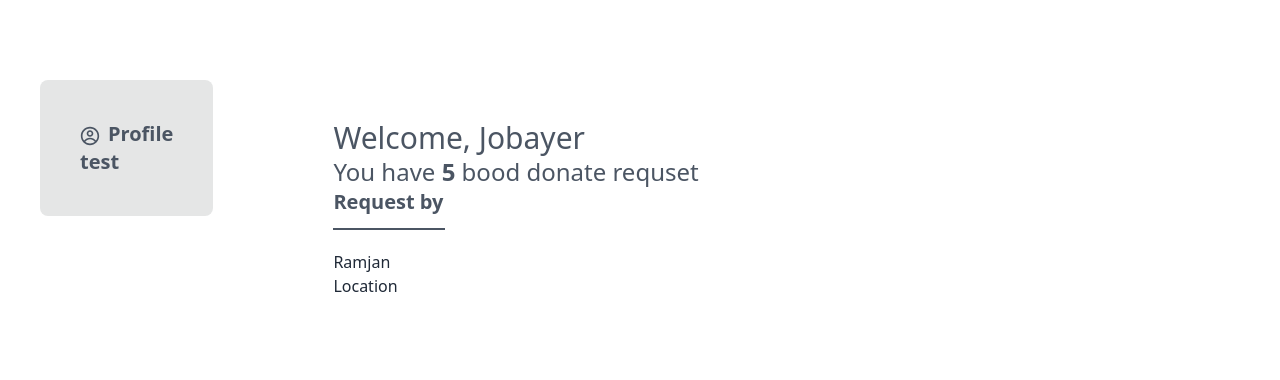
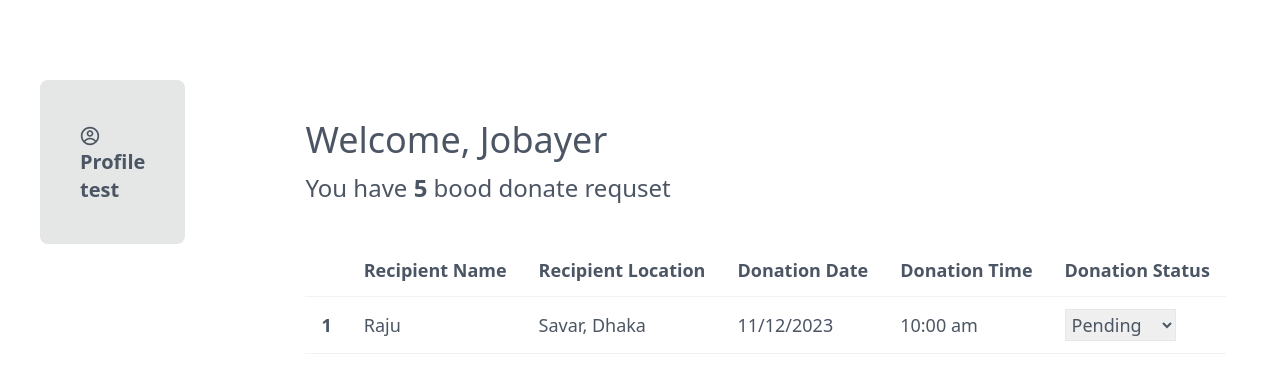
Before and after one commit to Jobayer-Ahmmed/blood-beacon-client, a React (Vite) app: page /dashboard in a window 1280 px wide. Shown: the top 380 px of the page. Built offline with nearby package versions, Linux system fonts and the light colour scheme; no server answers; sample sign-in values are in the browser's storage.

Commit message:
adding login

```diff
--- a/src/Dashboard/Dashboard/Dashboard.jsx
+++ b/src/Dashboard/Dashboard/Dashboard.jsx
@@ -1,35 +1,70 @@
-import { Helmet } from "react-helmet-async"
+import { useState } from "react";
+import { Helmet } from "react-helmet-async";
+
+const Dashboard = () => {
+  const [donationStatus, setDonationStatus] = useState('')
+
+  const handleDonationStaus=e=>{
+    console.log(e.target.value)
+    setDonationStatus(e.target.value)
+  }
 
 
-
-
-const Dashboard = () => {
   return (
     <div className="p-10">
       <Helmet>
         <title>BloodBeacon | DashBord</title>
       </Helmet>
       {/* dynamic name */}
-        <h1 className="text-3xl font-medium text-gray-600">Welcome, Jobayer</h1>
+      <h1 className="text-4xl font-medium text-gray-600">Welcome, Jobayer</h1>
       <div>
         <div>
-            <h3 className="text-2xl text-gray-600">You have <span className="font-bold">5</span> bood donate requset</h3>
-            <div>
-              <div>
-                <p className="text-xl font-bold text-gray-600">Request by</p>
-                <div className="mt-3 mb-5 w-28 h-[2px] bg-gray-600"></div>
-                <p>Ramjan</p>
-              </div>
-              <div>
-                <p>Location</p>
-                <div></div>
-              </div>
+          <h3 className="text-2xl text-gray-600 mt-3">
+            You have <span className="font-bold">5</span> bood donate requset
+          </h3>
+          <div className="overflow-x-auto mt-10">
+            <table className="table text-lg text-gray-600">
+              {/* head */}
+              <thead className="text-lg text-gray-600">
+                <tr>
+                  <th></th>
+                  <th>Recipient Name</th>
+                  <th>Recipient Location</th>
+                  <th>Donation Date</th>
+                  <th>Donation Time</th>
+                  <th>Donation Status</th>
+                </tr>
+              </thead>
+              <tbody>
+                {/* row 1 */}
+                <tr>
+                  <th>1</th>
+                  <td>Raju</td>
+                  <td>Savar, Dhaka</td>
+                  <td>11/12/2023</td>
+                  <td>10:00 am</td>
+                  <td>
+                    <select name="" id="" className="border p-[2px]" onChange={handleDonationStaus}>
+                      {
+                        (donationStatus!=="Inprogess" && donationStatus!=="Done" && donationStatus!=="Cancel" ) && <option value="Pending">Pending</option>
+                      }
 
+                      <option value="Inprogess">Inprogess</option>
+                      {
+                        (donationStatus==="Inprogess") && <> <option value="Done">Done</option>
+                      <option value="Cancel">Cancel</option></>
+                      }
+
+                    </select>
+                  </td>
+                </tr>
+              </tbody>
+            </table>
           </div>
         </div>
       </div>
     </div>
-  )
-}
+  );
+};
 
-export default Dashboard
+export default Dashboard;
--- /dev/null
+++ b/src/Pages/Login/Login.jsx
@@ -0,0 +1,145 @@
+
+import { Link, useLocation, useNavigate } from "react-router-dom";
+import { useForm } from "react-hook-form";
+import { useContext } from "react";
+import { FaGoogle } from "react-icons/fa";
+import { MyContext } from "../../ContextApi/MyAuthProvider";
+import { Helmet } from "react-helmet-async";
+import { ToastContainer, toast } from 'react-toastify';
+import 'react-toastify/dist/ReactToastify.css';
+
+
+
+
+const Login = () => {
+  const { myLogin, googleLogin } = useContext(MyContext);
+  const navigate = useNavigate()
+  const location = useLocation()
+
+
+  const {
+    register,
+    handleSubmit,
+    formState: { errors },
+  } = useForm();
+
+
+  const onSubmit=(data)=>{
+    const{email, password} = data
+    myLogin(email, password)
+    .then(()=>{
+        console.log("login successfull")
+        toast.success("Login successful")
+        setTimeout(() => {
+            navigate(location?.state ? location?.state: '/')
+        }, 1000);
+    })
+  }
+
+  const handleGoogleLogin = () => {
+    // googleLogin()
+    // .then((res)=>{
+    //     console.log(res)
+    //     myAxios.post(`/user?email=${res.user.email}`,{
+    //         email:res.user.email
+    //     })
+    //     .then(()=>{
+    //             console.log("signup successfull")
+    //     })
+    // })
+  };
+
+
+
+
+  return (
+    <div className="login_page min-h-screen flex justify-center items-center md:p-0 p-5 ">
+      <Helmet>
+        <title>BloodBeacon | Login</title>
+      </Helmet>
+      <div className="lg:w-1/2 mt-32 mb-myMargin bg-base-300 p-10 rounded-md opacity-75  flex md:flex-row flex-col-reverse justify-center items-center">
+        <div className="w-full">
+          <h1 className="text-3xl text-center font-semibold mb-6">
+            Login Now!
+          </h1>
+          <form
+            className="text-black lg:w-full"
+            onSubmit={handleSubmit(onSubmit)}
+          >
+            <label className="mt-5 text-xl">Email</label>
+            <br />
+            <input
+              className="mt-3  w-full h-10 pl-3 text-lg rounded-sm"
+              {...register("email", { required: true })}
+              type="email"
+              placeholder="Email"
+            />
+            <br />
+            {errors.email && (
+              <span className="text-red-600">Email is required</span>
+            )}
+            <br />
+            <div className="lg:flex lg:justify-between lg:gap-10 w-full">
+              <div className="w-full">
+                <label className="mt-5 text-xl">Password</label>
+                <br />
+                <input
+                  className="mt-3 mb-5 w-full h-9 pl-3 text-lg rounded-sm"
+                  {...register("password", {
+                    required: true,
+                    minLength: 6,
+                    pattern: /(?=.*[A-Z])(?=.*[!@#$&*])(?=.*[0-9])(?=.*[a-z])/,
+                  })}
+                  type="password"
+                  placeholder="Password"
+                />
+                <br />
+                {errors.password?.type === "required" && (
+                  <span className="text-red-600">Password is required</span>
+                )}
+                {errors.password?.type === "minLength" && (
+                  <span className="text-red-600">
+                    Password must be at least 6 character
+                  </span>
+                )}
+
+              </div>
+              </div>
+
+            <input
+              className="cursor-pointer mt-4  h-10 bg-red-600 px-10 text-white text-lg rounded-sm hover:rounded-xl active:bg-slate-300 active:text-red-600 active:border-[1px] active:border-red-600"
+              type="submit"
+              value="Login"
+            />
+          </form>
+          <p className="text-lg text-priColor mt-6 ">
+            Don&apos;t have an account? Go for
+            <Link to="/register" className="underline">
+              Register
+            </Link>
+          </p>
+          <button className="btn btn-ghost" onClick={handleGoogleLogin}>
+            <FaGoogle />
+          </button>
+        </div>
+      </div>
+
+      <ToastContainer
+            position="top-center"
+            autoClose={5000}
+            hideProgressBar={false}
+            newestOnTop={false}
+            closeOnClick
+            rtl={false}
+            pauseOnFocusLoss
+            draggable
+            pauseOnHover
+            theme="colored"
+        />
+
+
+    </div>
+  )
+}
+
+export default Login;
--- a/src/Pages/Register/Register.jsx
+++ b/src/Pages/Register/Register.jsx
@@ -10,6 +10,8 @@ import useAxios from "../../hooks/useAxios/useAxios";
 import { Helmet } from "react-helmet-async";
 import { updateProfile } from "firebase/auth";
 import myAuth from "../../firebase/firebase.config";
+import { ToastContainer, toast } from 'react-toastify';
+import 'react-toastify/dist/ReactToastify.css';
 
 const image_upload_key = import.meta.env.VITE_Image_Uploaded_key;
 const image_upload_api = `https://api.imgbb.com/1/upload?key=${image_upload_key}`;
@@ -90,7 +92,7 @@ const Register = () => {
             })
             .then(res=>{
               console.log(res.data)
-              console.log("egistertration successful")
+              toast.success("Registration successfull")
             })
           });
 
@@ -270,6 +272,20 @@ const Register = () => {
           </button>
         </div>
       </div>
+
+      <ToastContainer
+            position="top-center"
+            autoClose={5000}
+            hideProgressBar={false}
+            newestOnTop={false}
+            closeOnClick
+            rtl={false}
+            pauseOnFocusLoss
+            draggable
+            pauseOnHover
+            theme="colored"
+        />
+
     </div>
   );
 };
--- a/src/Routes/MainRoute.jsx
+++ b/src/Routes/MainRoute.jsx
@@ -7,6 +7,7 @@ import DashboardLayout from "../Layouts/DashboardLayout";
 import Dashboard from "../Dashboard/Dashboard/Dashboard";
 import Profile from "../Dashboard/Pages/Profile/Profile";
 import PrivateRoute from "./PrivateRoute";
+import Login from "../Pages/Login/Login";
 
 
 
@@ -24,6 +25,10 @@ const router = createBrowserRouter([
             {
                 path:"/register",
                 element:<Register/>
+            },
+            {
+                path:"/login",
+                element:<Login/>
             }
         ]
     },
--- a/src/Routes/PrivateRoute.jsx
+++ b/src/Routes/PrivateRoute.jsx
@@ -8,7 +8,7 @@ import { MyContext } from "../ContextApi/MyAuthProvider";
 const PrivateRoute = ({children}) => {
     const {myUser, loading} = useContext(MyContext)
     const location = useLocation()
-    // console.log(location)
+    console.log(location)
 
     if(loading)
     return <span className="loading loading-bars loading-lg"></span>
--- a/src/index.css
+++ b/src/index.css
@@ -10,3 +10,8 @@
     background-size: cover;
 
 }
+.login_page{
+    background: url("./assets/images/logImg.png") no-repeat;
+    background-position: center;
+    background-size: cover;
+}
```
Lines whose indentation alone changed are shown as unchanged.
